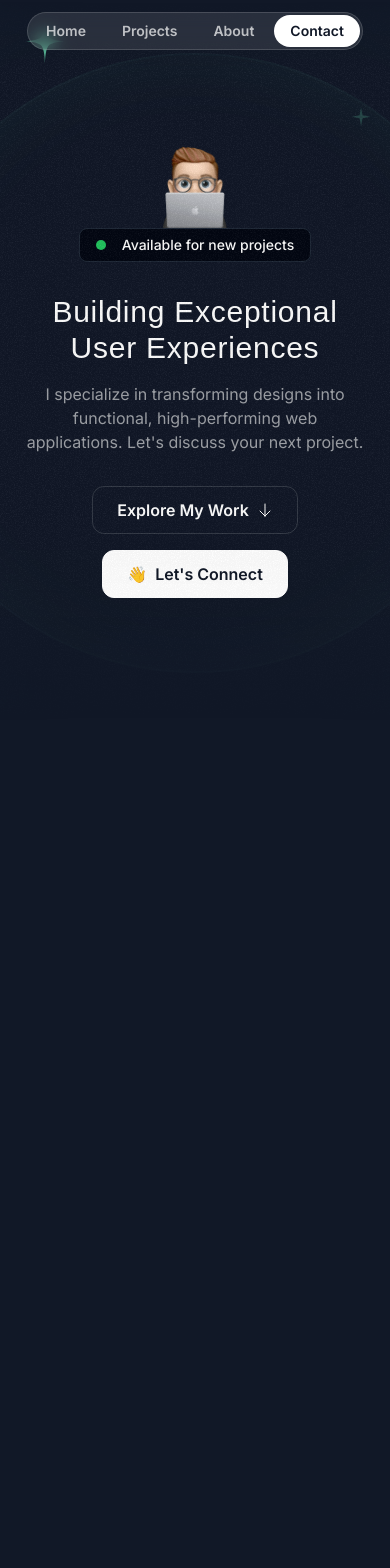
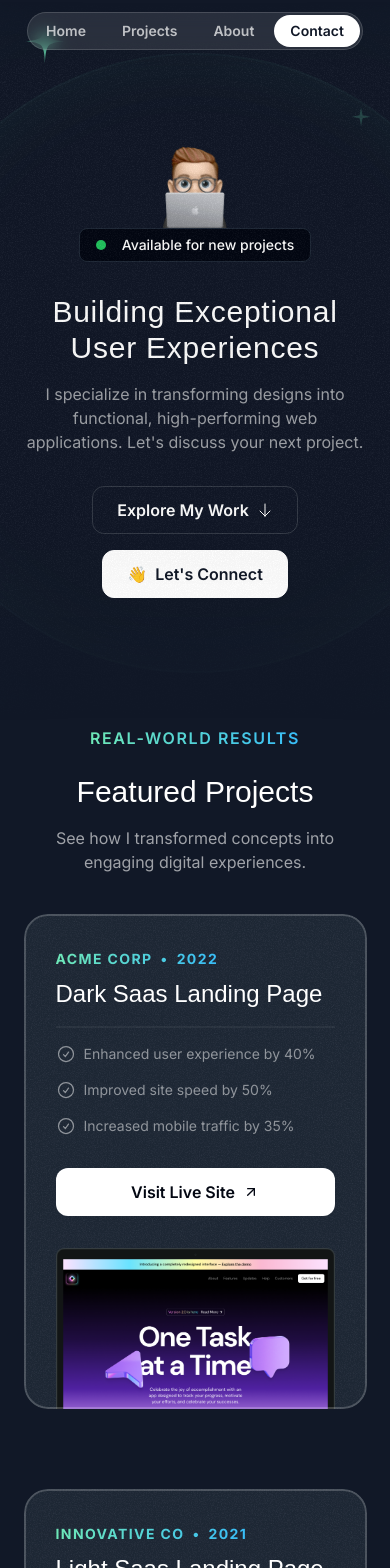
Before and after one commit to saaranganand/website, a Next.js app: page / in a window 390 px wide. Shown: the top 1568 px of the page. Before the commit the page ends 973 px from the top, so only its background shows below. Built offline with nearby package versions, Linux system fonts and the light colour scheme; a web font is replaced by a local one.

Commit message:
projects section - mobile

```diff
--- a/src/app/page.tsx
+++ b/src/app/page.tsx
@@ -1,11 +1,13 @@
 import { Header } from "@/sections/Header"
 import { HeroSection } from "@/sections/Hero";
+import { ProjectsSection } from "@/sections/Projects"
 
 export default function Home() {
   return (
     <div>
       <Header />
       <HeroSection />
+      <ProjectsSection />
     </div>
   );
 }
--- a/src/sections/Hero.tsx
+++ b/src/sections/Hero.tsx
@@ -1,5 +1,5 @@
-import memojiImage from '@/assets/images/memoji-computer.png'
-import Image from 'next/image'
+import memojiImage from '@/assets/images/memoji-computer.png';
+import Image from 'next/image';
 import ArrowDown from '@/assets/icons/arrow-down.svg';
 import grainImage from '@/assets/images/grain.jpg';
 import StarIcon from '@/assets/icons/star.svg'
--- a/src/sections/Projects.tsx
+++ b/src/sections/Projects.tsx
@@ -1,6 +1,11 @@
+import React from 'react';
 import darkSaasLandingPage from "@/assets/images/dark-saas-landing-page.png";
 import lightSaasLandingPage from "@/assets/images/light-saas-landing-page.png";
 import aiStartupLandingPage from "@/assets/images/ai-startup-landing-page.png";
+import Image from 'next/image';
+import CheckCircleIcon from '@/assets/icons/check-circle.svg';
+import ArrowUpRightIcon from '@/assets/icons/arrow-up-right.svg';
+import grainImage from '@/assets/images/grain.jpg';
 
 const portfolioProjects = [
   {
@@ -42,5 +47,54 @@
 ];
 
 export const ProjectsSection = () => {
-  return <div>Projects Section</div>;
+  return (
+  <section className="pb-16">
+    <div className="container">
+      <div className="flex justify-center">
+        <p className="uppercase font-semibold tracking-widest bg-gradient-to-r from-emerald-300 to-sky-400 text-center text-transparent bg-clip-text">Real-World Results</p>
+      </div>
+      <h2 className="font-serif text-3xl text-center mt-6">Featured Projects</h2>
+      <p className="text-center text-white/60 mt-4">See how I transformed concepts into engaging digital experiences.</p>
+
+      <div className="mt-10 flex flex-col gap-20">
+        {portfolioProjects.map(project => (
+          <div key={project.title} className="bg-gray-800 rounded-3xl relative z-0 overflow-hidden after:z-10 after:content-[''] after:absolute after:inset-0 after:outline-2 after:outline after:-outline-offset-2 after:rounded-3xl after:outline-white/20 px-8 pt-8 after:pointer-events-none">
+
+            <div className="absolute inset-0 -z-10 opacity-5" style={{
+              backgroundImage: `url(${grainImage.src})`
+            }}></div>
+            <div className="bg-gradient-to-r from-emerald-300 to-sky-400 inline-flex gap-2 font-bold uppercase tracking-widest text-sm text-transparent bg-clip-text">
+              <span>{project.company}</span>
+              <span>&bull;</span>
+              <span>{project.year}</span>
+            </div>
+
+            <h3 className="font-serif text-2xl mt-2">{project.title}</h3>
+
+            <hr className="border-t-2 border-white/5 mt-4"/>
+
+            <ul className="flex flex-col gap-4 mt-4">
+              {project.results.map(result => (
+                <li className="flex gap-2 text-sm text-white/50">
+                  <CheckCircleIcon className="size-5" />
+                  <span>{result.title}</span>
+                </li>
+              ))}
+            </ul>
+
+            <a href="project.link">
+              <button className="bg-white text-gray-950 h-12 w-full rounded-xl font-semibold inline-flex items-center justify-center gap-2 mt-8">
+                <span>Visit Live Site</span>
+                <ArrowUpRightIcon className="size-4" />
+              </button>
+            </a>
+
+            <Image src={project.image} alt={project.title} className="mt-8 -mb-4"/>
+
+          </div>
+        ))}
+      </div>
+    </div>
+  </section>
+  );
 };
```
